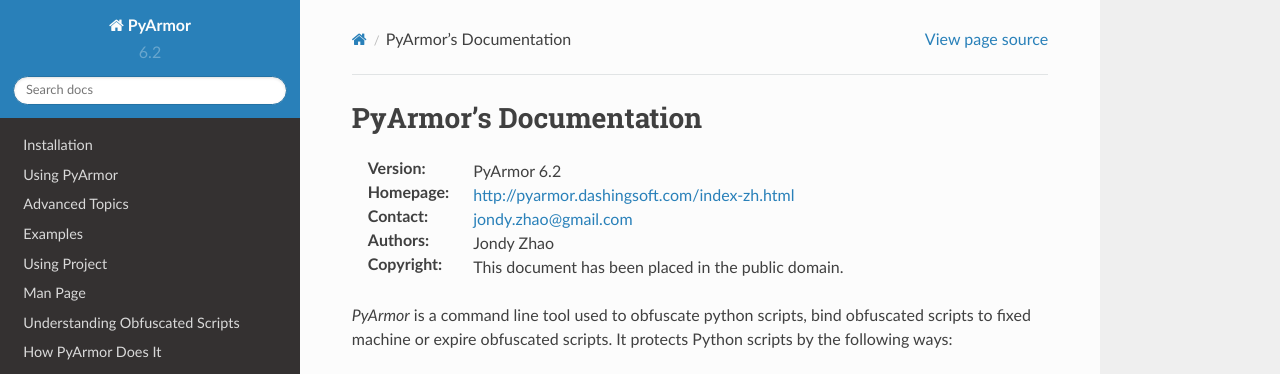
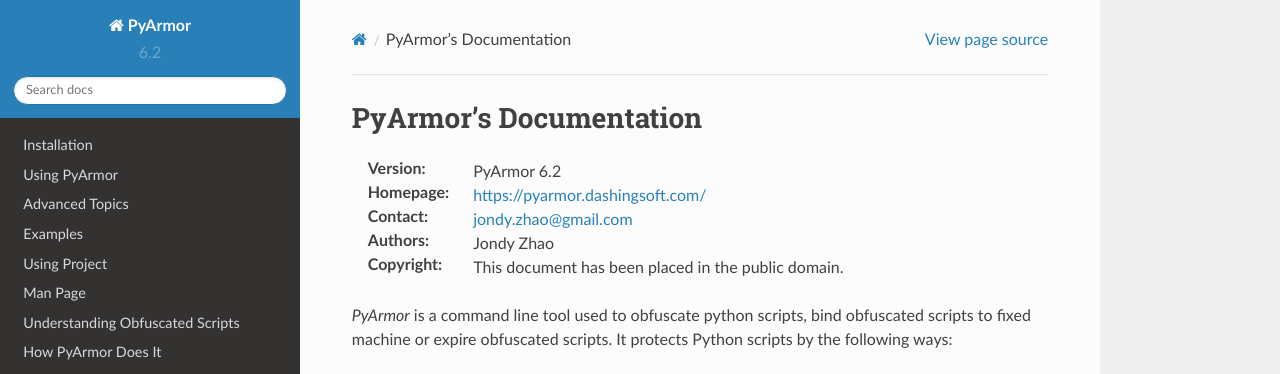
Before and after one commit to dashingsoft/pyarmor, a Sphinx documentation site: the page built from docs/index.rst, in a window 1280 px wide and 900 px high. Shown: the top 374 px of the window. Built offline with Sphinx 7.4.7 and the Read the Docs theme 2.0.0, drawn with Linux system fonts in a browser that asks for light colours; some of the changed lines change nothing that is shown.

Commit message:
Fix link error

```diff
--- a/docs/_common_definitions.txt
+++ b/docs/_common_definitions.txt
@@ -1,7 +1,7 @@
-.. _PyArmor: http://pyarmor.dashingsoft.com/index-zh.html
+.. _PyArmor: https://pyarmor.dashingsoft.com/
 
-.. |Homepage| replace:: http://pyarmor.dashingsoft.com/index-zh.html
-.. |Manual| replace:: https://pyarmor.readthedocs.io/zh-cn/index.html
+.. |Homepage| replace:: https://pyarmor.dashingsoft.com/
+.. |Manual| replace:: https://pyarmor.readthedocs.io/
 .. |PyArmor| replace:: `PyArmor`
 .. |PyArmorVersion| replace:: PyArmor |version|
 
```
